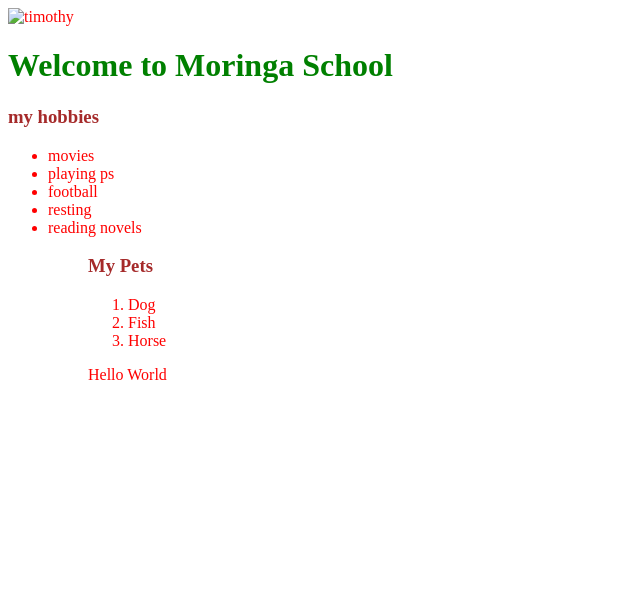
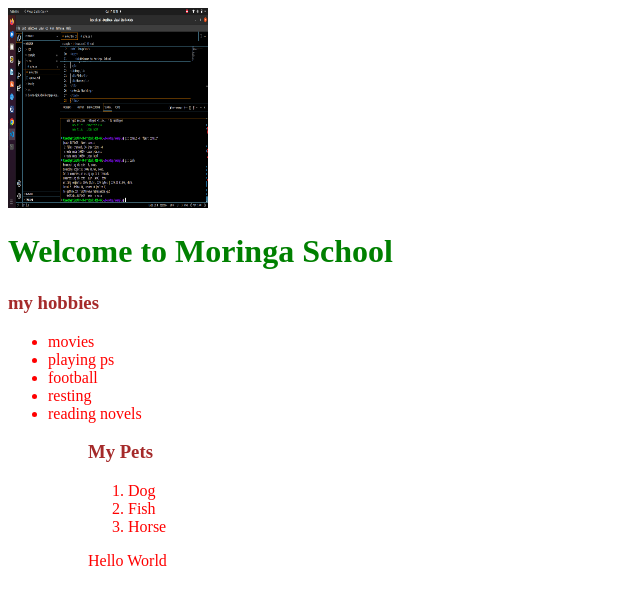
Before and after one commit to Timothywaweru1/example, a plain HTML site: page index.html in a window 1280 px wide. Shown: the whole page, without its empty margins (0-640 px from the left). Drawn offline with Linux system fonts and the light colour scheme.

Commit message:
new project

```diff
--- a/css/style.css
+++ b/css/style.css
@@ -6,3 +6,8 @@ color: green
 }
 h3{
     color: brown
+}
+img{
+     height: 200px;
+     width: 200px;
+}
--- a/index.html
+++ b/index.html
@@ -8,7 +8,7 @@
     </title>
 </head>
 <div>
-    <img src="" alt="timothy">
+    <img src="images/Screenshot from 2025-02-17 13-49-17.png" alt="timothy">
 </div>
 <body>
     <h1>Welcome to Moringa School
```
Also changed, not shown: images/Screenshot from 2025-02-17 13-49-17.png (added).
